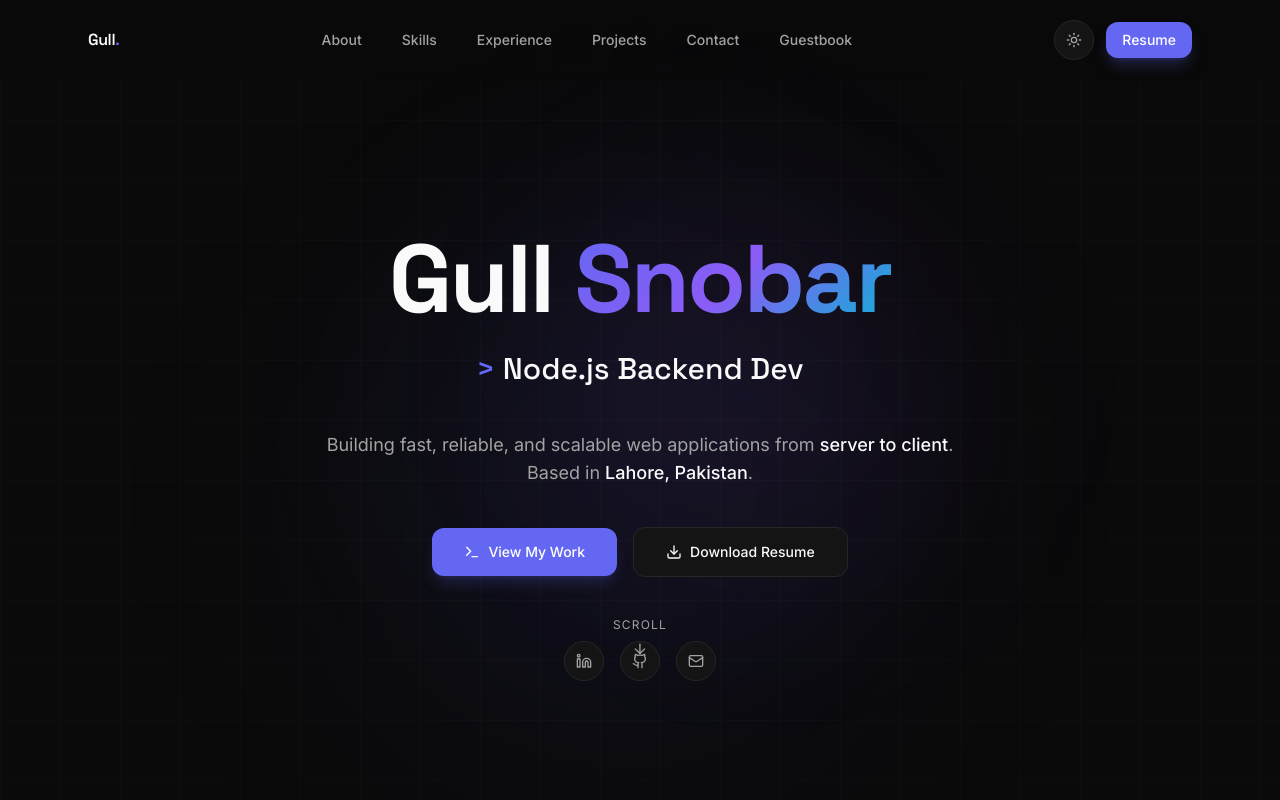
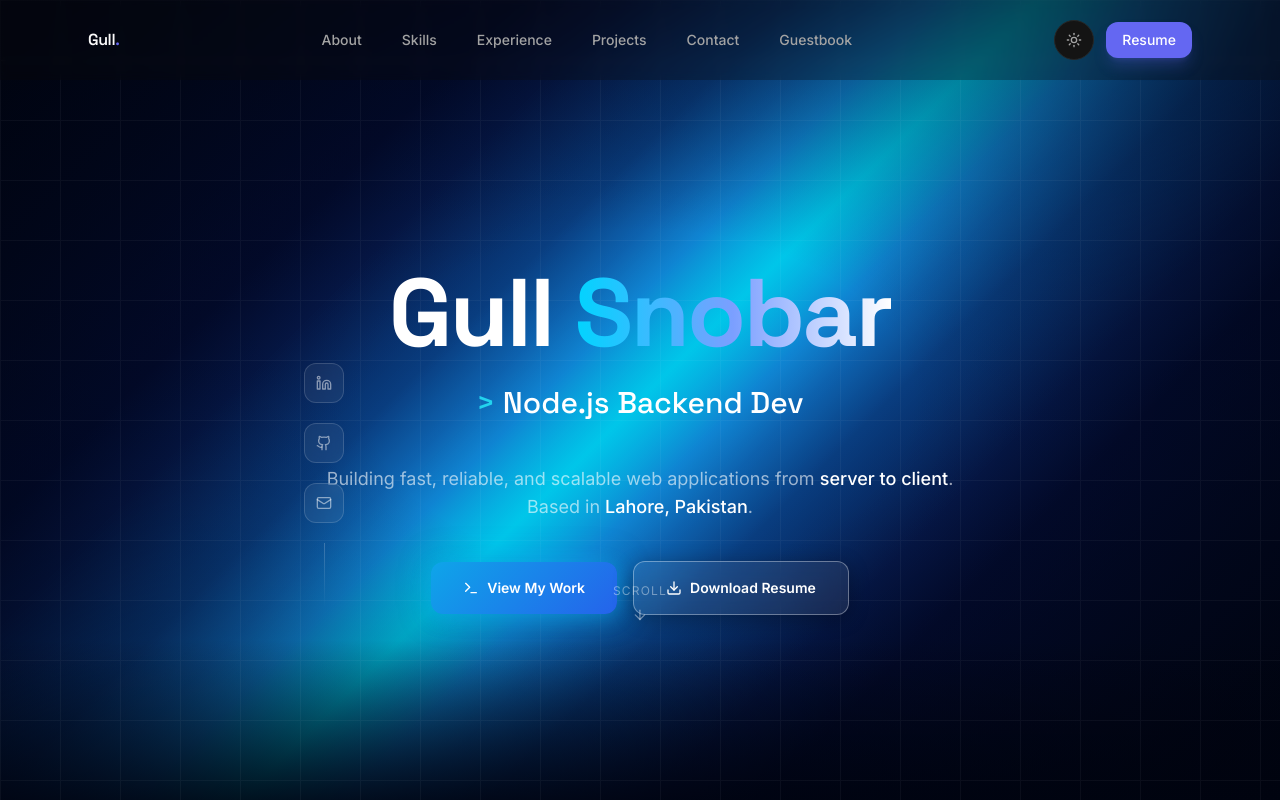
Before and after one commit to gullsnobar/Portfolio-Project, a Next.js app: page / in a window 1280 px wide. Shown: the top 800 px of the page. Built offline with nearby package versions, Linux system fonts and the light colour scheme.

Commit message:
Ui is polished

```diff
--- a/components/sections/Hero.tsx
+++ b/components/sections/Hero.tsx
@@ -28,28 +28,47 @@ export function Hero() {
   return (
     <section
       id="hero"
-      className="relative min-h-screen flex items-center justify-center overflow-hidden"
+      className="relative min-h-screen flex items-center justify-center overflow-hidden bg-[#020510]"
     >
-      {/* Background: gradient orbs */}
+      {/* Background: diagonal blue/cyan streaks */}
       <div className="absolute inset-0 pointer-events-none select-none">
-        <div className="absolute top-1/4 left-1/4 w-[600px] h-[600px] rounded-full bg-accent/5 blur-[120px] animate-float" />
+        {/* Main diagonal streak — bright cyan/blue */}
         <div
-          className="absolute bottom-1/4 right-1/4 w-[400px] h-[400px] rounded-full bg-purple-500/5 blur-[100px] animate-float"
-          style={{ animationDelay: '3s' }}
-        />
-        <div
-          className="absolute top-1/2 left-1/2 -translate-x-1/2 -translate-y-1/2 w-[800px] h-[800px] rounded-full"
+          className="absolute inset-0"
           style={{
             background:
-              'radial-gradient(circle, hsl(239 84% 67% / 0.04) 0%, transparent 70%)',
+              'linear-gradient(135deg, #000510 0%, #020b2e 25%, #0a2a6e 38%, #1565c0 45%, #00b4d8 50%, #1565c0 55%, #0a2a6e 62%, #020b2e 75%, #000510 100%)',
           }}
         />
-        {/* Grid pattern */}
+        {/* Secondary narrower streak overlay */}
         <div
-          className="absolute inset-0 opacity-[0.015]"
+          className="absolute inset-0"
+          style={{
+            background:
+              'linear-gradient(135deg, transparent 0%, transparent 30%, rgba(0,200,255,0.18) 42%, rgba(0,220,255,0.45) 50%, rgba(0,200,255,0.18) 58%, transparent 70%, transparent 100%)',
+          }}
+        />
+        {/* Dark vignette edges to keep text readable */}
+        <div
+          className="absolute inset-0"
+          style={{
+            background:
+              'radial-gradient(ellipse at center, transparent 30%, rgba(0,3,15,0.65) 100%)',
+          }}
+        />
+        {/* Bottom fade to blend with next section */}
+        <div
+          className="absolute bottom-0 left-0 right-0 h-40"
+          style={{
+            background: 'linear-gradient(to bottom, transparent, rgba(0,3,15,0.85))',
+          }}
+        />
+        {/* Subtle noise/shimmer overlay */}
+        <div
+          className="absolute inset-0 opacity-[0.04]"
           style={{
             backgroundImage:
-              'linear-gradient(hsl(var(--text-primary)) 1px, transparent 1px), linear-gradient(90deg, hsl(var(--text-primary)) 1px, transparent 1px)',
+              'linear-gradient(rgba(255,255,255,1) 1px, transparent 1px), linear-gradient(90deg, rgba(255,255,255,1) 1px, transparent 1px)',
             backgroundSize: '60px 60px',
           }}
         />
@@ -63,10 +82,10 @@ export function Hero() {
           initial={{ opacity: 0, y: 30 }}
           animate={{ opacity: 1, y: 0 }}
           transition={{ duration: 0.7, delay: 0.2 }}
-          className="font-display text-5xl sm:text-7xl lg:text-8xl font-bold text-text-primary leading-none tracking-tight mb-6"
+          className="font-display text-5xl sm:text-7xl lg:text-8xl font-bold text-white leading-none tracking-tight mb-6"
         >
-          Gull{' '}
-          <span className="gradient-text">Snobar</span>
+          <span className="text-white">Gull </span>
+          <span style={{ background: 'linear-gradient(90deg, #00d4ff 0%, #7b9fff 50%, #ffffff 100%)', WebkitBackgroundClip: 'text', WebkitTextFillColor: 'transparent', backgroundClip: 'text' }}>Snobar</span>
         </motion.h1>
 
         {/* Rotating title */}
@@ -78,10 +97,10 @@ export function Hero() {
               animate={{ opacity: 1, y: 0 }}
               exit={{ opacity: 0, y: -20 }}
               transition={{ duration: 0.4, ease: 'easeInOut' }}
-              className="font-display text-xl sm:text-2xl lg:text-3xl font-medium text-text-secondary"
+              className="font-display text-xl sm:text-2xl lg:text-3xl font-medium text-white/70"
             >
-              <span className="text-accent">&gt;</span>{' '}
-              <span className="text-text-primary">{ROTATING_TITLES[titleIndex]}</span>
+              <span className="text-cyan-400">&gt;</span>{' '}
+              <span className="text-white">{ROTATING_TITLES[titleIndex]}</span>
             </motion.p>
           </AnimatePresence>
         </div>
@@ -91,11 +110,11 @@ export function Hero() {
           initial={{ opacity: 0, y: 20 }}
           animate={{ opacity: 1, y: 0 }}
           transition={{ duration: 0.6, delay: 0.4 }}
-          className="max-w-2xl mx-auto text-text-secondary text-base sm:text-lg leading-relaxed mb-10"
+          className="max-w-2xl mx-auto text-white/60 text-base sm:text-lg leading-relaxed mb-10"
         >
           Building fast, reliable, and scalable web applications from{' '}
-          <span className="text-text-primary font-medium">server to client</span>. Based in{' '}
-          <span className="text-text-primary font-medium">Lahore, Pakistan</span>.
+          <span className="text-white font-medium">server to client</span>. Based in{' '}
+          <span className="text-white font-medium">Lahore, Pakistan</span>.
         </motion.p>
 
         {/* CTAs */}
@@ -103,42 +122,64 @@ export function Hero() {
           initial={{ opacity: 0, y: 20 }}
           animate={{ opacity: 1, y: 0 }}
           transition={{ duration: 0.6, delay: 0.5 }}
-          className="flex flex-col sm:flex-row items-center justify-center gap-4 mb-16"
+          className="flex flex-col sm:flex-row items-center justify-center gap-4 mb-8"
         >
+          {/* View My Work — glowing cyan button */}
           <Link
             href="/#projects"
-            className={cn(
-              'inline-flex items-center gap-2 px-8 py-3.5 rounded-xl font-medium text-sm',
-              'bg-accent text-white hover:bg-accent/90',
-              'transition-all duration-200 hover:scale-105 hover:shadow-lg hover:shadow-accent/30',
-              'shadow-lg shadow-accent/20'
-            )}
+            className="inline-flex items-center gap-2 px-8 py-4 rounded-xl font-semibold text-sm text-white transition-all duration-200 hover:scale-105"
+            style={{
+              background: 'linear-gradient(135deg, #0ea5e9 0%, #2563eb 100%)',
+              boxShadow: '0 0 30px rgba(14,165,233,0.5), 0 4px 20px rgba(14,165,233,0.3)',
+            }}
           >
             <Terminal className="w-4 h-4" />
             View My Work
           </Link>
+
+          {/* Download Resume — white glass outlined button */}
           <Link
             href={personalInfo.resume}
             target="_blank"
             rel="noopener noreferrer"
-            className={cn(
-              'inline-flex items-center gap-2 px-8 py-3.5 rounded-xl font-medium text-sm',
-              'border border-border bg-surface text-text-primary',
-              'hover:border-accent hover:bg-accent/5',
-              'transition-all duration-200 hover:scale-105'
-            )}
+            className="inline-flex items-center gap-2 px-8 py-4 rounded-xl font-semibold text-sm text-white transition-all duration-200 hover:scale-105"
+            style={{
+              background: 'rgba(255,255,255,0.08)',
+              border: '1.5px solid rgba(255,255,255,0.35)',
+              backdropFilter: 'blur(10px)',
+              boxShadow: '0 4px 20px rgba(0,0,0,0.3)',
+            }}
           >
             <Download className="w-4 h-4" />
             Download Resume
           </Link>
         </motion.div>
 
-        {/* Social links */}
+
+
+        {/* Scroll indicator — bottom center */}
         <motion.div
           initial={{ opacity: 0 }}
           animate={{ opacity: 1 }}
-          transition={{ duration: 0.6, delay: 0.7 }}
-          className="flex items-center justify-center gap-4"
+          transition={{ duration: 0.6, delay: 1 }}
+          className="absolute bottom-8 left-1/2 -translate-x-1/2"
+        >
+          <motion.div
+            animate={{ y: [0, 8, 0] }}
+            transition={{ duration: 2, repeat: Infinity, ease: 'easeInOut' }}
+            className="flex flex-col items-center gap-2 text-white/40"
+          >
+            <span className="text-xs tracking-widest uppercase">Scroll</span>
+            <ArrowDown className="w-4 h-4" />
+          </motion.div>
+        </motion.div>
+
+        {/* Social links — left vertical strip */}
+        <motion.div
+          initial={{ opacity: 0, x: -20 }}
+          animate={{ opacity: 1, x: 0 }}
+          transition={{ duration: 0.6, delay: 0.8 }}
+          className="hidden lg:flex absolute left-6 bottom-0 top-0 flex-col items-center justify-end pb-10 gap-5"
         >
           {[
             { href: personalInfo.linkedin, icon: Linkedin, label: 'LinkedIn' },
@@ -151,28 +192,19 @@ export function Hero() {
               target={href.startsWith('http') ? '_blank' : undefined}
               rel={href.startsWith('http') ? 'noopener noreferrer' : undefined}
               aria-label={label}
-              className="w-10 h-10 rounded-full border border-border bg-surface flex items-center justify-center text-text-secondary hover:text-accent hover:border-accent hover:bg-accent/10 transition-all duration-200 hover:scale-110"
+              className="group flex items-center justify-center w-10 h-10 rounded-xl text-white/50 hover:text-white transition-all duration-200 hover:scale-110"
+              style={{
+                background: 'rgba(255,255,255,0.06)',
+                border: '1px solid rgba(255,255,255,0.15)',
+                backdropFilter: 'blur(8px)',
+              }}
+              title={label}
             >
               <Icon className="w-4 h-4" />
             </Link>
           ))}
-        </motion.div>
-
-        {/* Scroll indicator */}
-        <motion.div
-          initial={{ opacity: 0 }}
-          animate={{ opacity: 1 }}
-          transition={{ duration: 0.6, delay: 1 }}
-          className="absolute bottom-8 left-1/2 -translate-x-1/2"
-        >
-          <motion.div
-            animate={{ y: [0, 8, 0] }}
-            transition={{ duration: 2, repeat: Infinity, ease: 'easeInOut' }}
-            className="flex flex-col items-center gap-2 text-text-secondary"
-          >
-            <span className="text-xs tracking-widest uppercase">Scroll</span>
-            <ArrowDown className="w-4 h-4" />
-          </motion.div>
+          {/* Decorative vertical line */}
+          <div className="w-px h-16 bg-gradient-to-b from-white/20 to-transparent" />
         </motion.div>
       </div>
     </section>
```
